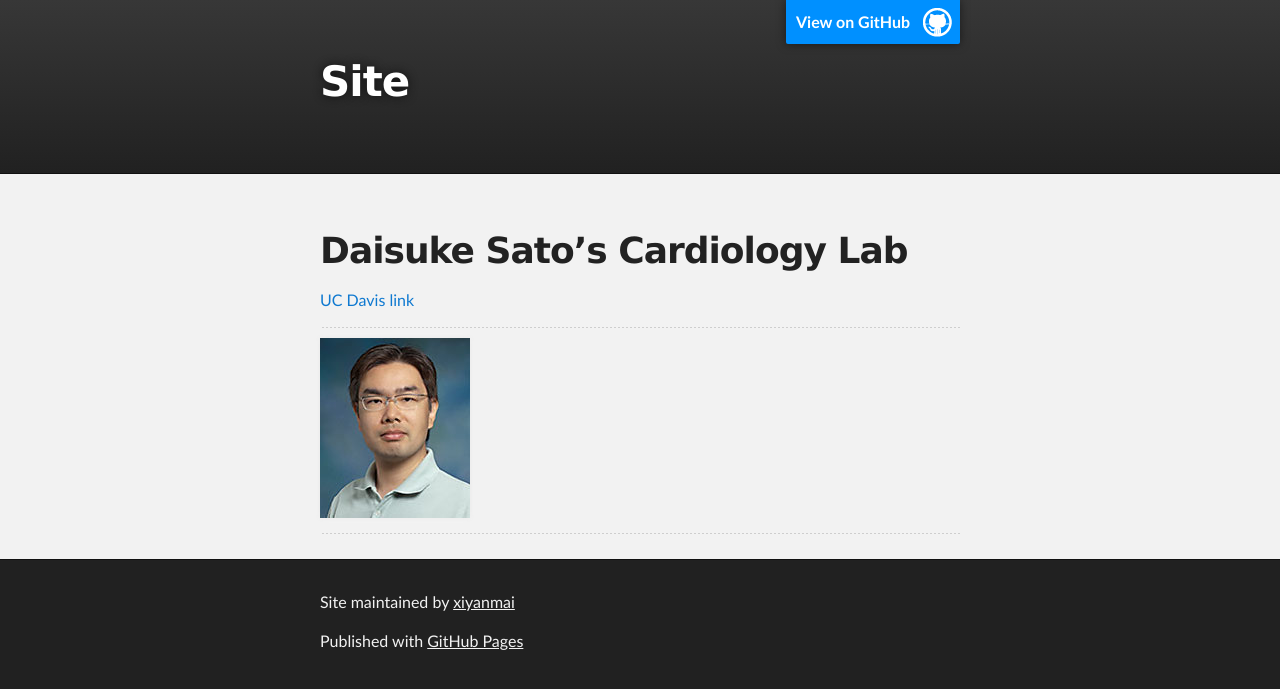
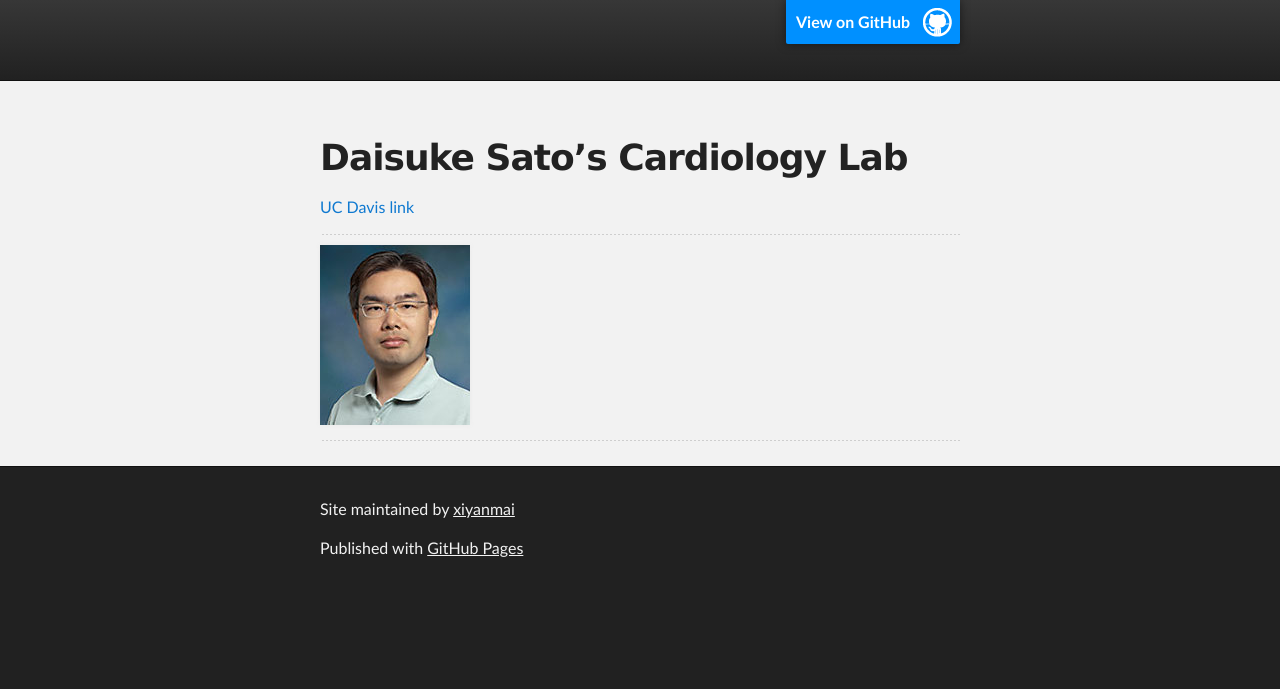
Before and after one commit to xiyanmai/Site, a Jekyll site: the page built from index.md, in a window 1280 px wide. Shown: the top 689 px of the page. Built offline with Jekyll 4.4.1, drawn with Linux system fonts in a browser that asks for light colours; our own code applies the rules of GitHub Pages for plain Markdown files; the repository's description, which GitHub fills in, is left out.

Commit message:
remove header

```diff
--- a/_layouts/default.html
+++ b/_layouts/default.html
@@ -19,9 +19,9 @@
         <header class="inner">
           <a id="forkme_banner" href="{{ site.github.repository_url }}">View on GitHub</a>
 
-          <h1 id="project_title">{{ site.title | default: site.github.repository_name }}</h1>
+<!--           <h1 id="project_title">{{ site.title | default: site.github.repository_name }}</h1>
           <h2 id="project_tagline">{{ site.description | default: site.github.project_tagline }}</h2>
-
+ -->
         </header>
     </div>
 
```
